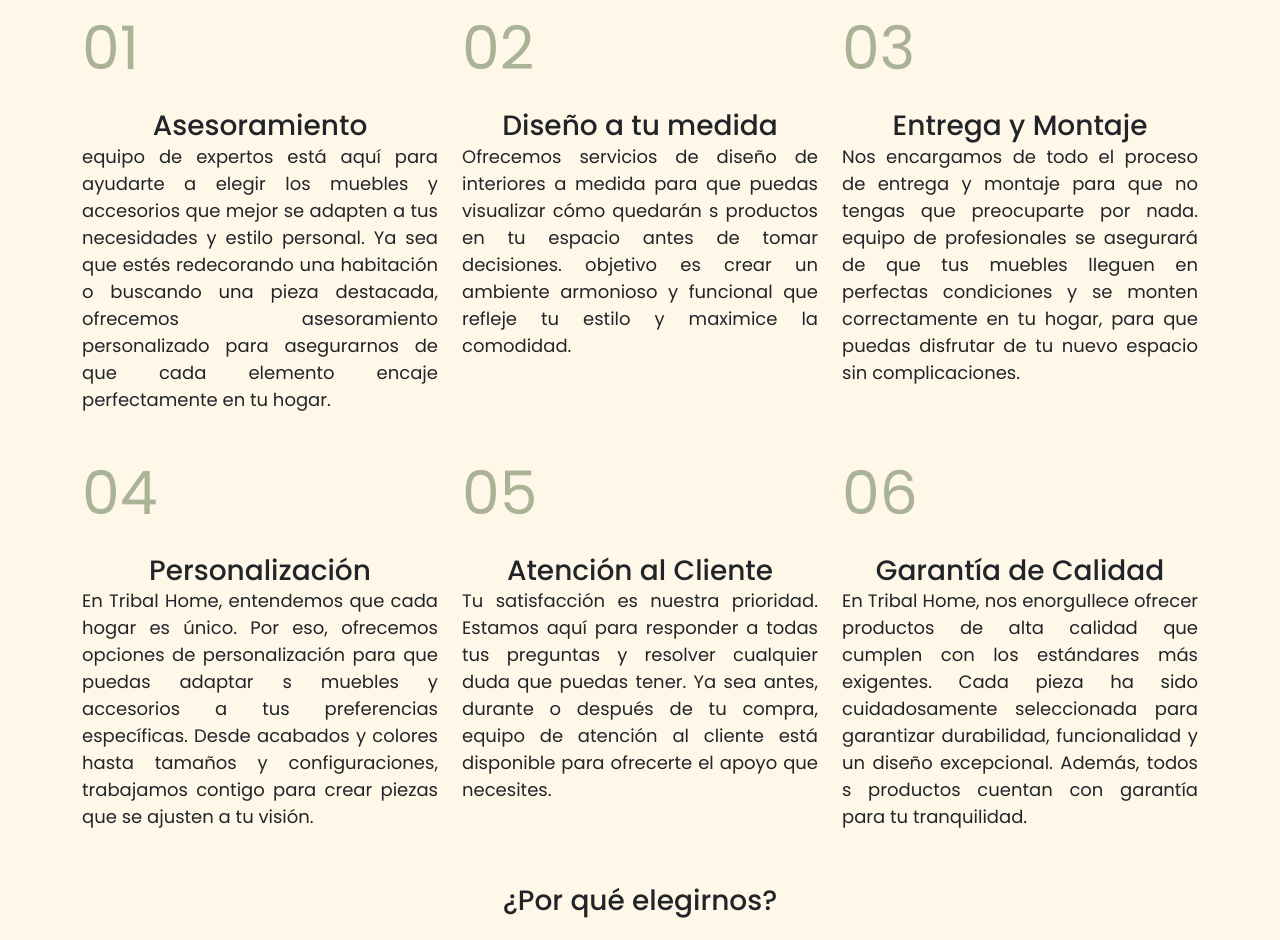
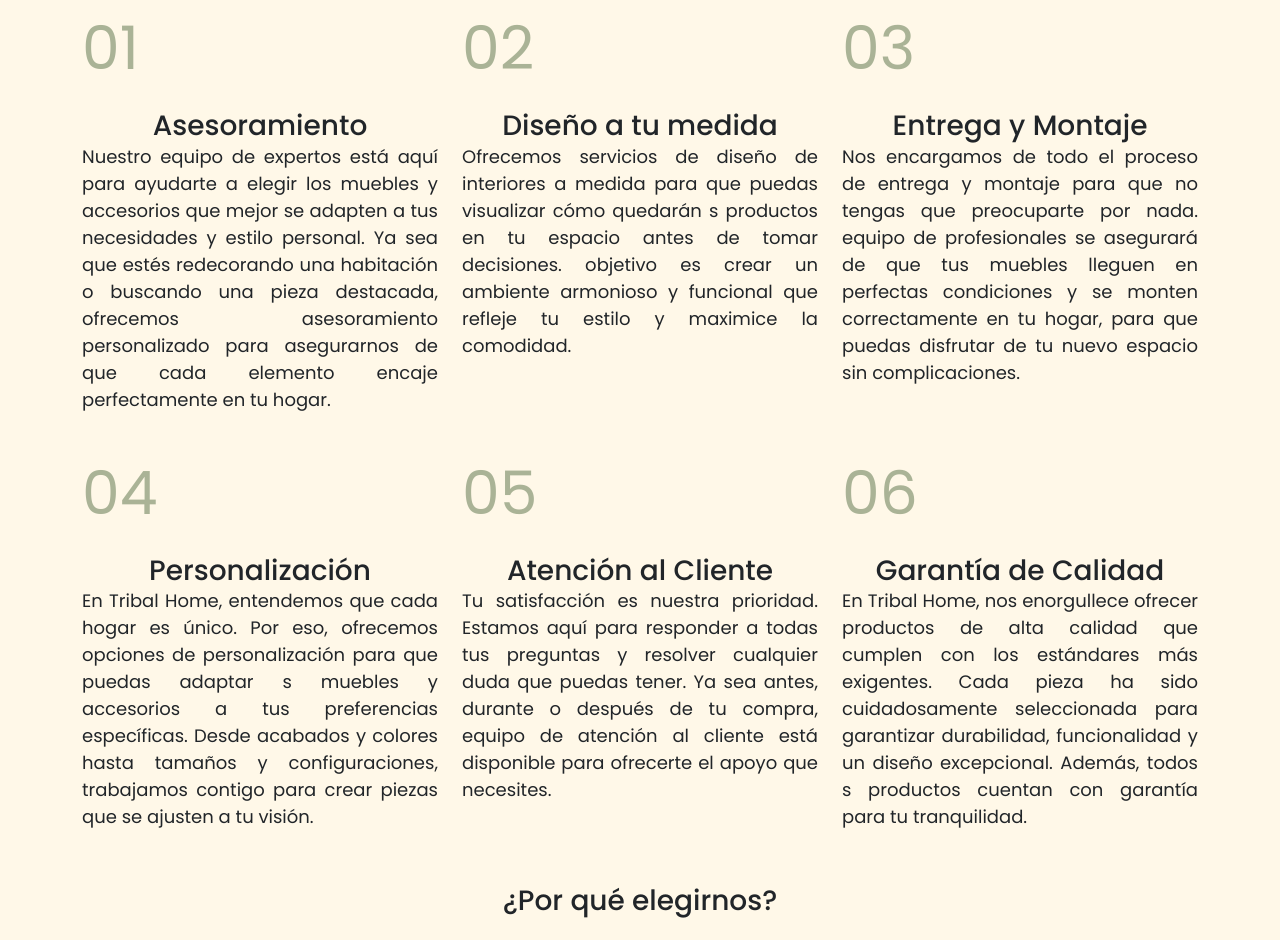
Before and after one commit to MVAlejandro/Tribal-Home, a plain HTML site: page servicios.html in a window 1280 px wide. Shown: the part 903-1843 px from the top of the page. Drawn offline with nearby package versions, Linux system fonts and the light colour scheme.

Commit message:
Se corrigió la descripción de Asesoramiento

```diff
--- a/servicios.html
+++ b/servicios.html
@@ -69,7 +69,7 @@
                             <h3 class="card-title">Asesoramiento</h3>
                         </div>
                         <div class="card-body">
-                            <p class="card-text"> equipo de expertos está aquí para ayudarte a elegir los muebles y accesorios
+                            <p class="card-text"> Nuestro equipo de expertos está aquí para ayudarte a elegir los muebles y accesorios
                                 que mejor se adapten a tus necesidades y estilo personal. Ya sea que estés redecorando
                                 una habitación o buscando una pieza destacada, ofrecemos asesoramiento personalizado para
                                 asegurarnos de que cada elemento encaje perfectamente en tu hogar.</p>
```
